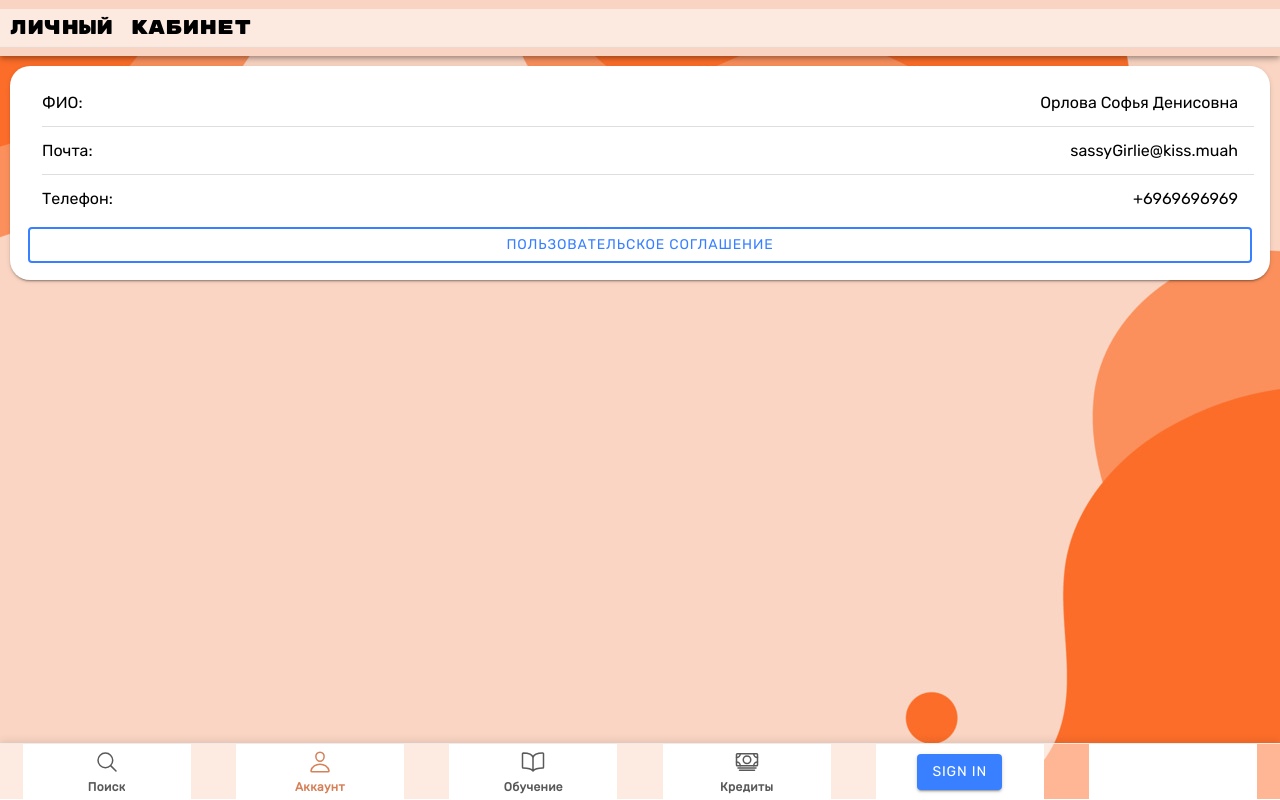
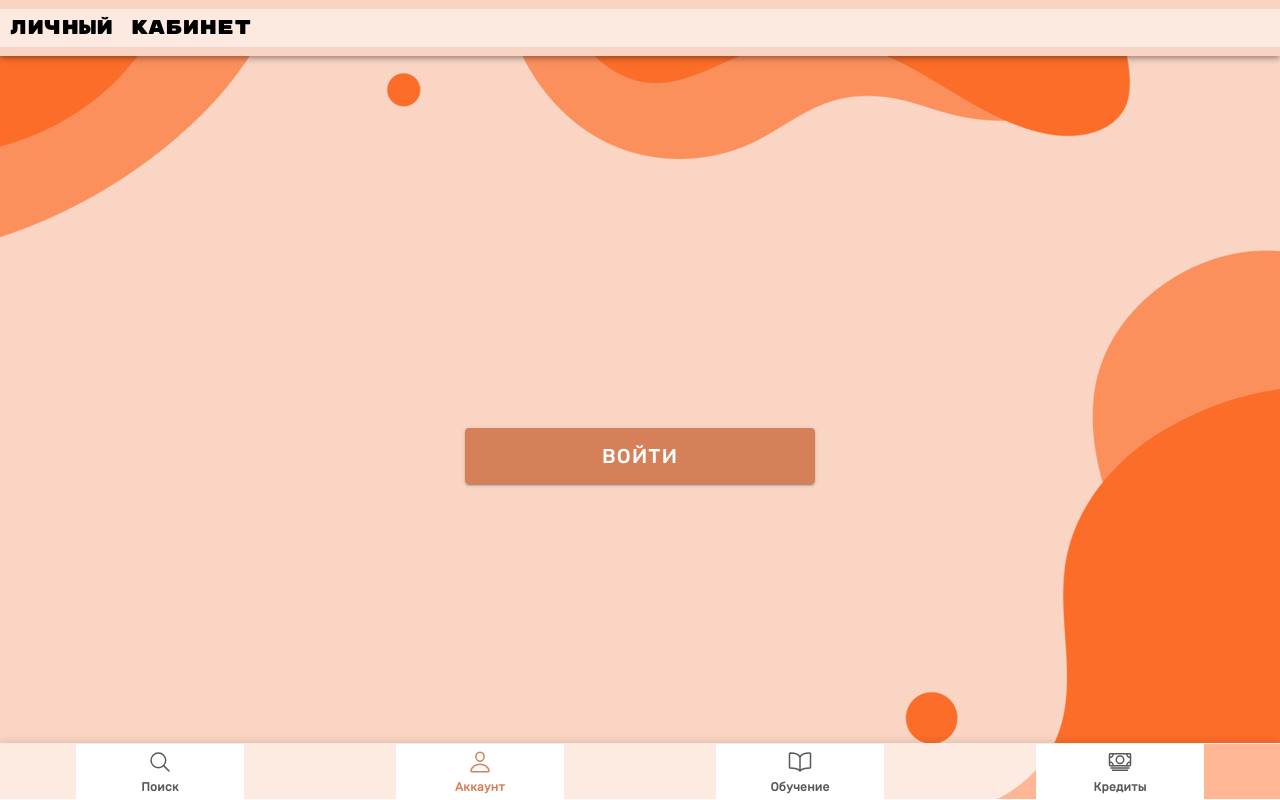
Before and after one commit to kopytyoshka/FinoDays, a React (Create React App) app: page /profile in a window 1280 px wide. Built offline with nearby package versions, Linux system fonts and the light colour scheme.

Commit message:
fix: trying to fix auth0

```diff
--- a/src/App.tsx
+++ b/src/App.tsx
@@ -49,12 +49,6 @@ const App: React.FC = () => (
                             <IonIcon icon={cashOutline}/>
                             <IonLabel>Кредиты</IonLabel>
                         </IonTabButton>
-                        <IonTabButton>
-                            <LoginButton/>
-                        </IonTabButton>
-                        <IonTabButton>
-                            <LogoutButton/>
-                        </IonTabButton>
                     </IonTabBar>
                 </IonTabs>
             </IonReactRouter>
--- a/src/auth0Provider.tsx
+++ b/src/auth0Provider.tsx
@@ -9,7 +9,6 @@ interface Auth0ProviderWithHistoryProps {
 const Auth0ProviderWithHistory: React.FC<Auth0ProviderWithHistoryProps> = ({ children }) => {
     const domain = process.env.REACT_APP_AUTH0_DOMAIN || '';
     const clientId = process.env.REACT_APP_AUTH0_CLIENT_ID || '';
-
     const history = useHistory();
 
     const onRedirectCallback = (appState: any) => {
--- a/src/index.tsx
+++ b/src/index.tsx
@@ -10,18 +10,14 @@ const container = document.getElementById('root');
 // eslint-disable-next-line @typescript-eslint/no-non-null-assertion
 const root = createRoot(container!);
 
-const domain = process.env.REACT_APP_AUTH0_DOMAIN!;
-const clientId = process.env.REACT_APP_AUTH0_CLIENT_ID!;
+// const domain = process.env.REACT_APP_AUTH0_DOMAIN!;
+// const clientId = process.env.REACT_APP_AUTH0_CLIENT_ID!;
 
 root.render(
   <React.StrictMode>
-      <Auth0Provider
-          domain={domain}
-          clientId={clientId}
-          redirectUri={window.location.origin}
-      >
+      <Auth0ProviderWithHistory>
           <App />
-      </Auth0Provider>
+      </Auth0ProviderWithHistory>
   </React.StrictMode>
 );
 
--- a/src/pages/LoginButton.tsx
+++ b/src/pages/LoginButton.tsx
@@ -7,12 +7,13 @@ const LoginButton: React.FC = () => {
 
     if (!isAuthenticated) {
         return (
-            <IonButton onClick={() => loginWithRedirect()}>
-                Sign In
-            </IonButton>
+            <div className="center-button-container">
+                <IonButton className="centered-button" expand="block" size="large" onClick={() => loginWithRedirect()}>
+                    Войти
+                </IonButton>
+            </div>
         );
     }
-
     return null; // Returning null when the user is authenticated
 };
 
--- a/src/pages/LogoutButton.tsx
+++ b/src/pages/LogoutButton.tsx
@@ -1,13 +1,16 @@
 import React from 'react';
 import { useAuth0 } from '@auth0/auth0-react';
+import {IonButton} from "@ionic/react";
 
 const LogoutButton: React.FC = () => {
     const { logout, isAuthenticated } = useAuth0();
 
     return isAuthenticated ? (
-        <button onClick={() => logout()}>
-            Sign Out
-        </button>
+        <div className="center-button-container">
+            <IonButton  className="centered-button" expand="block" size="large" onClick={() => logout()}>
+                Выйти
+            </IonButton>
+        </div>
     ) : null;
 };
 
--- a/src/pages/ProfilePage.tsx
+++ b/src/pages/ProfilePage.tsx
@@ -16,12 +16,13 @@ import {
 } from '@ionic/react';
 import { logOutOutline } from 'ionicons/icons';
 import {useAuth0} from "@auth0/auth0-react";
+import LoginButton from "./LoginButton";
+import LogoutButton from "./LogoutButton";
 
 const ProfilePage: React.FC = () => {
-    const {loginWithRedirect, logout, user, isLoading} = useAuth0();
+    const { isAuthenticated} = useAuth0();
     const modal = useRef<HTMLIonModalElement>(null);
     const page = useRef(undefined);
-    const {isAuthenticated} = useAuth0();
 
     const [canDismiss, setCanDismiss] = useState(false);
     const [presentingElement, setPresentingElement] = useState<HTMLElement | undefined>(undefined);
@@ -40,23 +41,13 @@ const ProfilePage: React.FC = () => {
                     <IonTitle className="header-title">Личный кабинет</IonTitle>
                 </IonToolbar>
             </IonHeader>
+
+
             <IonContent>
-                {/*<IonCard className="profile-card">*/}
-                {/*    <IonCardContent>*/}
-                {/*            <IonItem lines="none">*/}
-                {/*                <IonLabel position="fixed">Email</IonLabel>*/}
-                {/*                <IonInput type="email" className="transparent-input"></IonInput>*/}
-                {/*            </IonItem>*/}
-                {/*            <IonItem lines="none">*/}
-                {/*                <IonLabel position="fixed">Телефон</IonLabel>*/}
-                {/*                <IonInput type="tel" className="transparent-input"></IonInput>*/}
-                {/*            </IonItem>*/}
-                {/*        <IonButton expand="full" fill="solid" type="submit">*/}
-                {/*            Сохранить*/}
-                {/*        </IonButton>*/}
-                {/*    </IonCardContent>*/}
-                {/*</IonCard>*/}
 
+                {!isAuthenticated && (<LoginButton/>)}
+
+                {isAuthenticated && (
                     <IonCard style={{borderRadius: '20px'}}>
                         <IonCardContent className="card-info">
                             <IonItem>
@@ -76,7 +67,11 @@ const ProfilePage: React.FC = () => {
                             </IonButton>
                         </IonCardContent>
                     </IonCard>
+                )}
 
+                {isAuthenticated && (
+                    <LogoutButton/>
+                )}
 
                 <IonModal ref={modal} trigger="open-modal" canDismiss={canDismiss} presentingElement={presentingElement}>
                     <IonHeader>
@@ -102,21 +97,6 @@ const ProfilePage: React.FC = () => {
                     </IonItem>
                 </IonModal>
 
-                {/*<IonButton fill="default" color="danger" className="exit-button">*/}
-                {/*    <IonIcon icon={logOutOutline} slot="start" />*/}
-                {/*    Выйти*/}
-                {/*</IonButton>*/}
-
-            {/*    {!isLoading && !user && (*/}
-            {/*        <IonButton onClick={() => loginWithRedirect()}>*/}
-            {/*            Выйти*/}
-            {/*        </IonButton>*/}
-            {/*    )}*/}
-            {/*    {!isLoading && user && (*/}
-            {/*        <IonButton onClick={() => logout()}>*/}
-            {/*            Зайти*/}
-            {/*        </IonButton>*/}
-            {/*    )}*/}
             </IonContent>
         </>
     );
--- a/src/styles/App.css
+++ b/src/styles/App.css
@@ -219,3 +219,19 @@ ion-input {
 .credit-product-details {
     font-family: RubikRegular, sans-serif;
 }
+
+
+.center-button-container {
+    display: flex;
+    justify-content: center;
+    align-items: center;
+    height: 100vh; /* Set the height of the container to the full viewport height */
+}
+
+.centered-button {
+    max-width: 350px;
+    width: 100%; /* Make sure the button takes the full width of its container */
+    border-radius: 20px;
+    font-family: RubikMedium, sans-serif;
+    --background: #d58059; /* Adjust alpha value */
+}
```
Lines whose indentation alone changed are shown as unchanged.
